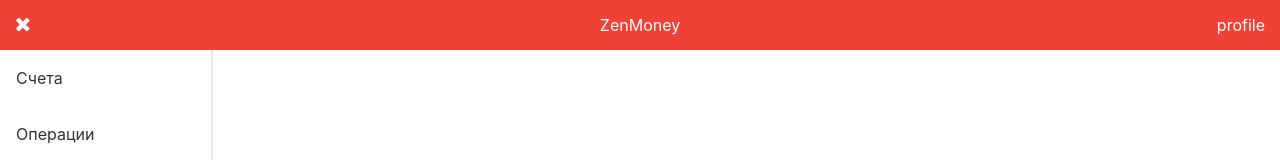
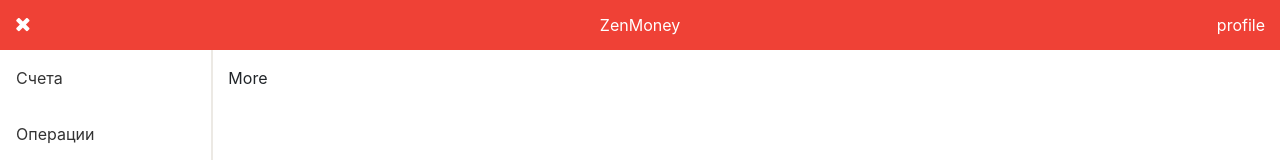
Before and after one commit to reywheel/vue-zenmoney, a Vue app: page /more in a window 1280 px wide. Shown: the top 160 px of the page. Built offline with nearby package versions, Linux system fonts and the light colour scheme.

Commit message:
Добавил страницу more

```diff
--- /dev/null
+++ b/src/pages/More.vue
@@ -0,0 +1,13 @@
+<template>
+  <p>More</p>
+</template>
+
+<script>
+export default {
+  name: 'More'
+}
+</script>
+
+<style scoped>
+
+</style>
--- a/src/router/index.js
+++ b/src/router/index.js
@@ -2,6 +2,7 @@
 import VueRouter from 'vue-router'
 import Operations from '@/pages/Operations.vue'
 import Accounts from '@/pages/Accounts.vue'
+import More from '@/pages/More'
 
 Vue.use(VueRouter)
 
@@ -17,6 +18,12 @@
     name: 'accounts',
     component: Accounts,
     meta: { layout: 'default' }
+  },
+  {
+    path: '/more',
+    name: 'more',
+    component: More,
+    meta: { layout: 'default' }
   }
 ]
 
```
